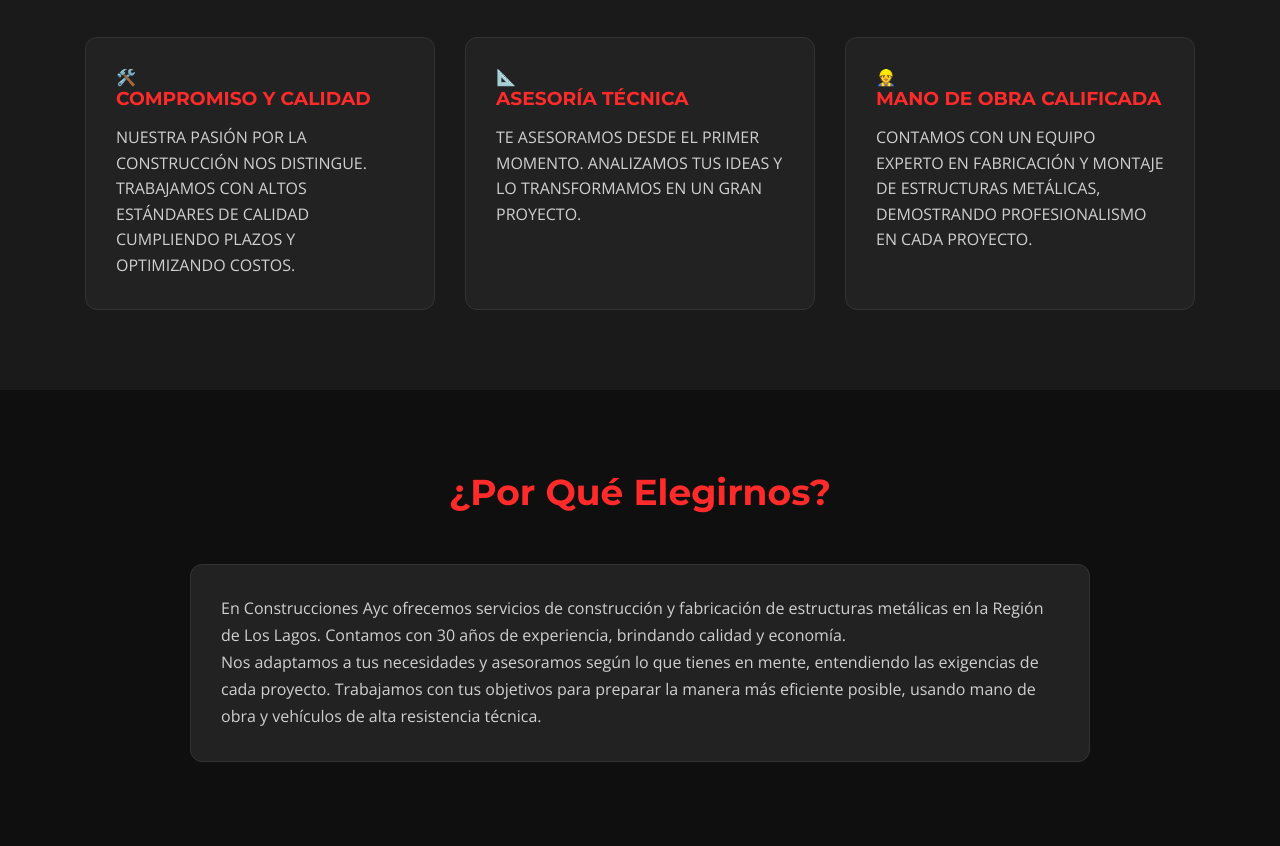
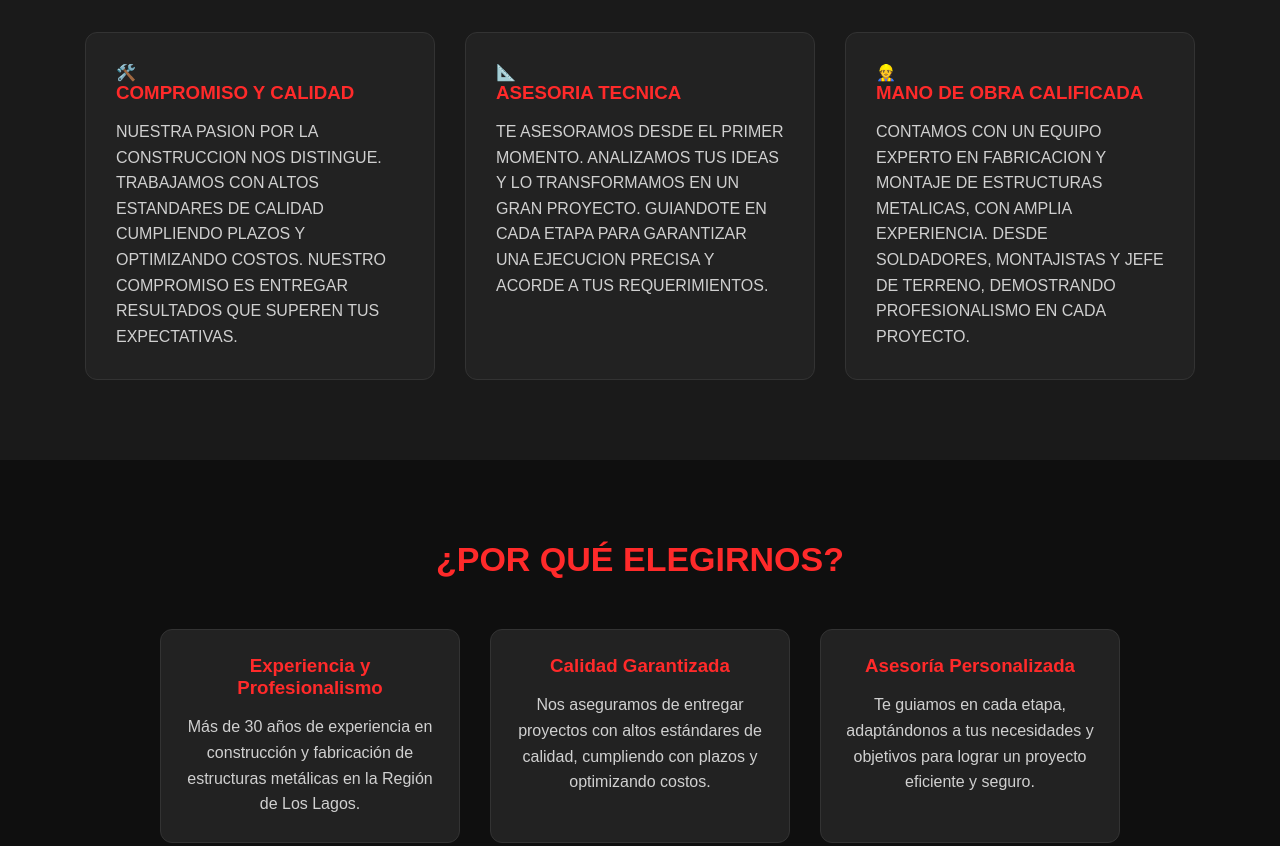
Before and after one commit to ekpiyareti-svg/construcciones-ayc, a plain HTML site: page index.html in a window 1280 px wide. Shown: the part 720-1566 px from the top of the page. Drawn offline with nearby package versions, Linux system fonts and the light colour scheme.

Commit message:
Actualización completa: diseño tipografía, Por Qué Elegirnos, galería, experiencia, contacto y mapa

```diff
--- a/index.html
+++ b/index.html
@@ -4,9 +4,8 @@
 <meta charset="UTF-8">
 <meta name="viewport" content="width=device-width, initial-scale=1.0">
 <title>CONSTRUCCIONES AYC SPA</title>
-<!-- Google Fonts -->
-<link href="https://fonts.googleapis.com/css2?family=Montserrat:wght@600;700&family=Roboto:wght@400;500&family=Open+Sans:wght@400&display=swap" rel="stylesheet">
 <link rel="stylesheet" href="style.css">
+<script defer src="script.js"></script>
 </head>
 <body>
 
@@ -36,21 +35,24 @@
             <div class="icono">🛠️</div>
             <h3>COMPROMISO Y CALIDAD</h3>
             <p>
-                NUESTRA PASIÓN POR LA CONSTRUCCIÓN NOS DISTINGUE. TRABAJAMOS CON ALTOS ESTÁNDARES DE CALIDAD CUMPLIENDO PLAZOS Y OPTIMIZANDO COSTOS.
+                NUESTRA PASION POR LA CONSTRUCCION NOS DISTINGUE. TRABAJAMOS CON ALTOS ESTANDARES DE CALIDAD CUMPLIENDO PLAZOS Y OPTIMIZANDO COSTOS.
+                NUESTRO COMPROMISO ES ENTREGAR RESULTADOS QUE SUPEREN TUS EXPECTATIVAS.
             </p>
         </div>
         <div class="card">
             <div class="icono">📐</div>
-            <h3>ASESORÍA TÉCNICA</h3>
+            <h3>ASESORIA TECNICA</h3>
             <p>
                 TE ASESORAMOS DESDE EL PRIMER MOMENTO. ANALIZAMOS TUS IDEAS Y LO TRANSFORMAMOS EN UN GRAN PROYECTO.
+                GUIANDOTE EN CADA ETAPA PARA GARANTIZAR UNA EJECUCION PRECISA Y ACORDE A TUS REQUERIMIENTOS.
             </p>
         </div>
         <div class="card">
             <div class="icono">👷</div>
             <h3>MANO DE OBRA CALIFICADA</h3>
             <p>
-                CONTAMOS CON UN EQUIPO EXPERTO EN FABRICACIÓN Y MONTAJE DE ESTRUCTURAS METÁLICAS, DEMOSTRANDO PROFESIONALISMO EN CADA PROYECTO.
+                CONTAMOS CON UN EQUIPO EXPERTO EN FABRICACION Y MONTAJE DE ESTRUCTURAS METALICAS, CON AMPLIA EXPERIENCIA.
+                DESDE SOLDADORES, MONTAJISTAS Y JEFE DE TERRENO, DEMOSTRANDO PROFESIONALISMO EN CADA PROYECTO.
             </p>
         </div>
     </div>
@@ -58,10 +60,26 @@
 
 <!-- POR QUE ELEGIRNOS -->
 <section class="porque-elegirnos">
-    <h2 class="titulo">¿Por Qué Elegirnos?</h2>
-    <div class="bloque-elegirnos">
-        <p class="texto-peque">En Construcciones Ayc ofrecemos servicios de construcción y fabricación de estructuras metálicas en la Región de Los Lagos. Contamos con 30 años de experiencia, brindando calidad y economía.</p>
-        <p class="texto-peque">Nos adaptamos a tus necesidades y asesoramos según lo que tienes en mente, entendiendo las exigencias de cada proyecto. Trabajamos con tus objetivos para preparar la manera más eficiente posible, usando mano de obra y vehículos de alta resistencia técnica.</p>
+    <h2 class="titulo">¿POR QUÉ ELEGIRNOS?</h2>
+    <div class="porque-cards">
+        <div class="card-pe">
+            <h3>Experiencia y Profesionalismo</h3>
+            <p>
+                Más de 30 años de experiencia en construcción y fabricación de estructuras metálicas en la Región de Los Lagos.
+            </p>
+        </div>
+        <div class="card-pe">
+            <h3>Calidad Garantizada</h3>
+            <p>
+                Nos aseguramos de entregar proyectos con altos estándares de calidad, cumpliendo con plazos y optimizando costos.
+            </p>
+        </div>
+        <div class="card-pe">
+            <h3>Asesoría Personalizada</h3>
+            <p>
+                Te guiamos en cada etapa, adaptándonos a tus necesidades y objetivos para lograr un proyecto eficiente y seguro.
+            </p>
+        </div>
     </div>
 </section>
 
@@ -85,7 +103,9 @@
     <div class="experiencia-contenido">
         <div class="texto">
             <h2>EXPERIENCIA EN TERRENO</h2>
-            <p>Realizamos fabricación, montaje y colocaje de estructuras metálicas, galpones, techumbres y proyectos industriales, garantizando calidad, seguridad y cumplimiento de plazos en cada obra ejecutada.</p>
+            <p>
+                Realizamos fabricación, montaje y colocaje de estructuras metálicas, galpones, techumbres y proyectos industriales, garantizando calidad, seguridad y cumplimiento de plazos en cada obra ejecutada.
+            </p>
         </div>
         <div class="imagen">
             <img src="images/obra2.jpg" alt="Experiencia en terreno">
@@ -106,10 +126,12 @@
         </form>
 
         <!-- Mapa -->
-        <iframe
-          src="https://www.google.com/maps?q=-40.5761897,-73.1149469&hl=es&z=15&output=embed"
-          width="100%" height="400" style="border:0;" allowfullscreen="" loading="lazy">
-        </iframe>
+        <div class="mapa-container">
+            <iframe
+              src="https://www.google.com/maps?q=-40.5761897,-73.1149469&hl=es&z=15&output=embed"
+              style="border:0;" allowfullscreen="" loading="lazy">
+            </iframe>
+        </div>
     </div>
 
     <!-- Info de contacto -->
--- a/style.css
+++ b/style.css
@@ -5,7 +5,7 @@
 }
 
 body {
-    font-family: 'Roboto', sans-serif;
+    font-family: Arial, Helvetica, sans-serif;
     background: #111111;
     color: #e4e4e4;
 }
@@ -30,9 +30,7 @@ body {
 }
 
 .empresa h1 {
-    font-family: 'Montserrat', sans-serif;
-    font-weight: 700;
-    font-size: 28px;
+    font-size: 26px;
     color: #ffffff;
 }
 
@@ -50,24 +48,20 @@ body {
 }
 
 .hero-overlay h2 {
-    font-family: 'Montserrat', sans-serif;
-    font-weight: 700;
-    font-size: 44px;
+    font-size: 42px;
     color: #ff2a2a;
     margin-bottom: 10px;
 }
 
 .hero-overlay p {
-    font-family: 'Open Sans', sans-serif;
     font-size: 18px;
     color: #cccccc;
 }
 
 /* TITULOS */
 .titulo {
-    font-family: 'Montserrat', sans-serif;
     text-align: center;
-    font-size: 36px;
+    font-size: 34px;
     margin-bottom: 50px;
     color: #ff2a2a;
 }
@@ -101,13 +95,11 @@ body {
 }
 
 .card h3 {
-    font-family: 'Montserrat', sans-serif;
     color: #ff2a2a;
     margin-bottom: 15px;
 }
 
 .card p {
-    font-family: 'Open Sans', sans-serif;
     line-height: 1.6;
     color: #d0d0d0;
 }
@@ -118,20 +110,31 @@ body {
     background: #0f0f0f;
 }
 
-.bloque-elegirnos {
-    max-width: 900px;
-    margin: 0 auto;
-    background: #222222;
-    padding: 30px;
-    border-radius: 12px;
-    border: 1px solid #333;
+.porque-cards {
+    display: flex;
+    flex-wrap: wrap;
+    gap: 30px;
+    justify-content: center;
 }
 
-.texto-peque {
-    font-family: 'Open Sans', sans-serif;
-    font-size: 16px;
+.card-pe {
+    background: #222222;
+    padding: 25px;
+    border-radius: 12px;
+    max-width: 300px;
+    border: 1px solid #333;
+    text-align: center;
+    transition: 0.3s;
+}
+
+.card-pe h3 {
+    color: #ff2a2a;
+    margin-bottom: 15px;
+}
+
+.card-pe p {
+    line-height: 1.6;
     color: #d0d0d0;
-    line-height: 1.7;
 }
 
 /* GALERÍA */
@@ -148,7 +151,6 @@ body {
 
 .galeria-grid img {
     width: 100%;
-    max-width: 780px;
     height: 230px;
     object-fit: cover;
     border-radius: 10px;
@@ -174,15 +176,17 @@ body {
     justify-content: center;
 }
 
+.texto {
+    max-width: 500px;
+}
+
 .texto h2 {
-    font-family: 'Montserrat', sans-serif;
     color: #ff2a2a;
     font-size: 32px;
     margin-bottom: 20px;
 }
 
 .texto p {
-    font-family: 'Open Sans', sans-serif;
     line-height: 1.7;
     color: #cfcfcf;
 }
@@ -205,6 +209,7 @@ body {
     flex-wrap: wrap;
     gap: 40px;
     justify-content: center;
+    align-items: flex-start;
     margin-bottom: 30px;
 }
 
@@ -212,7 +217,8 @@ body {
     display: flex;
     flex-direction: column;
     gap: 15px;
-    max-width: 400px;
+    flex: 1 1 350px;
+    max-width: 450px;
 }
 
 .form-contacto input,
@@ -240,6 +246,18 @@ body {
     background: #e60000;
 }
 
+.mapa-container {
+    flex: 1 1 400px;
+    max-width: 600px;
+    height: 400px;
+}
+
+.mapa-container iframe {
+    width: 100%;
+    height: 100%;
+    border-radius: 12px;
+}
+
 .info-contacto {
     margin-top: 20px;
     text-align: center;
@@ -265,7 +283,7 @@ body {
         align-items: center;
     }
 
-    .experiencia-contenido {
-        flex-direction: column;
+    .mapa-container {
+        height: 300px;
     }
 }
```
